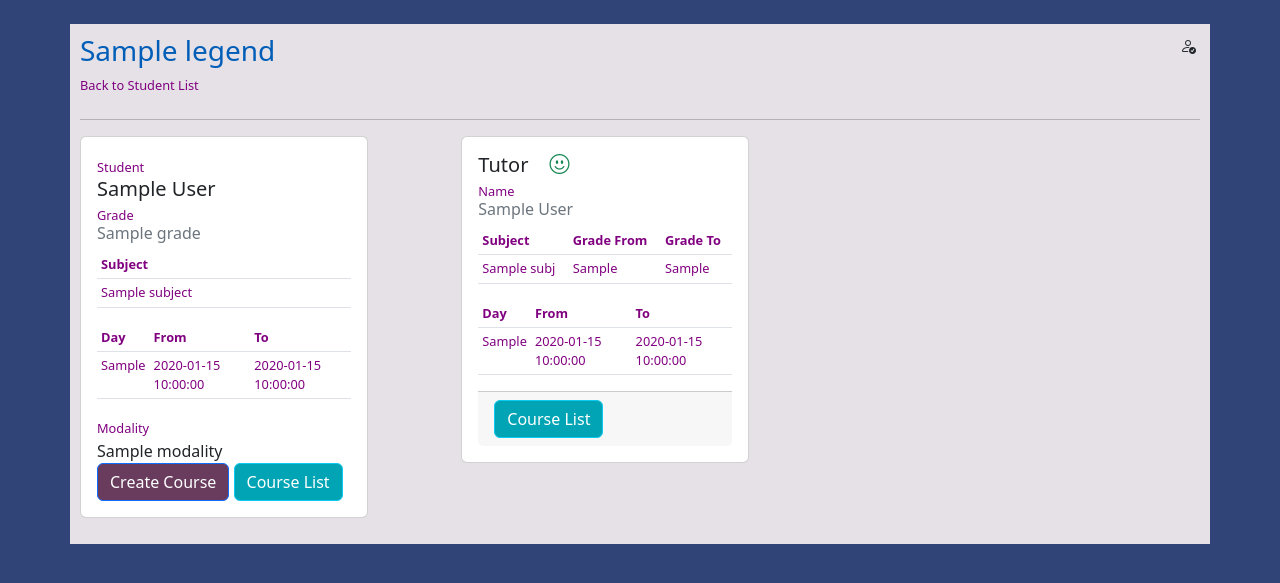
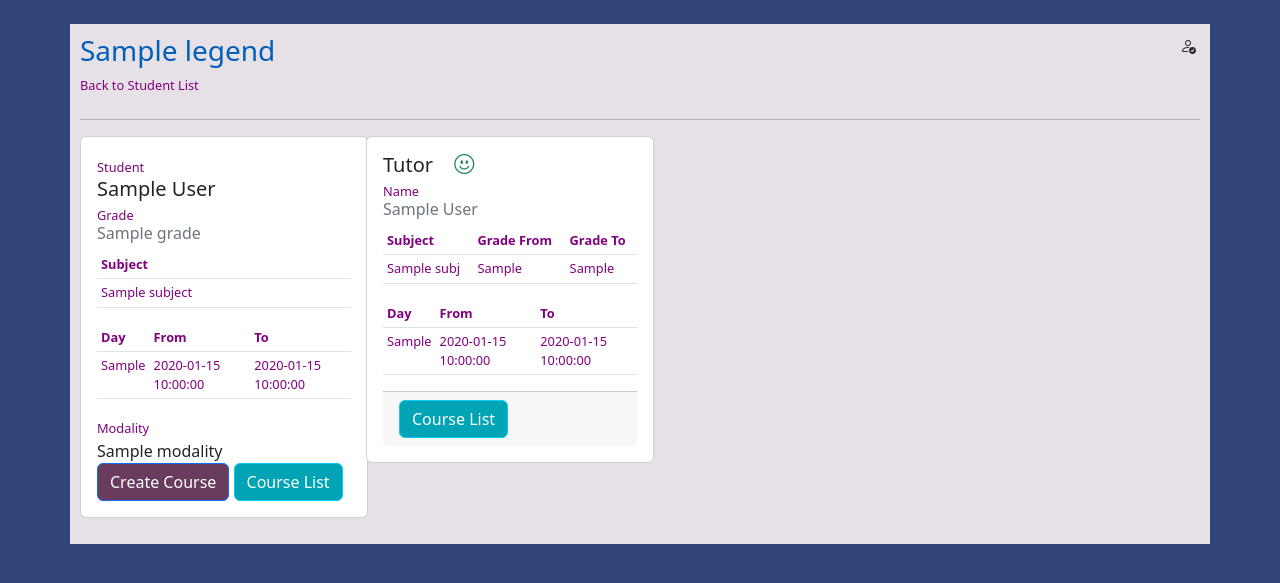
Before and after one commit to gbedad/final-project-di, a Python web app: template app/templates/admin/adequate_tutor_for_student.html in a window 1280 px wide. Shown: the part 64-647 px from the top of the page. Run offline with Jinja, Linux system fonts and the light colour scheme; the template is opened without the code that fills it: most values are stand-ins (such as "Sample title", 1, 10 or a date in 2020); form fields are guessed from the names that the template uses; some libraries are stand-ins or nearby versions; some web fonts are replaced.

Commit message:
improve adequate tutor for student view

```diff
--- a/app/templates/admin/adequate_tutor_for_student.html
+++ b/app/templates/admin/adequate_tutor_for_student.html
@@ -9,7 +9,7 @@
 </div>
 <hr>
 <div class="row mb-3">
-  <div class="col-4">
+  <div class="col-3">
       <div class="card" style="width: 18rem;">
         <div class="card-body">
     <h5 class="card-title"><span class="desc mb-0">Student</span><br>{{student.first_name}} {{student.last_name}}</h5>
@@ -54,7 +54,7 @@
 
   </div>
 
-  <div class="col-8">
+  <div class="col-9">
     <div class="row row-cols-1 row-cols-md-2 g-4">
         {% if not data %}
         <div class="card" style="width: 18rem;">
@@ -68,7 +68,7 @@
 
       {% for tutor in data %}
         <div class="col">
-        <div class="card h-100" style="width: 18rem;">
+        <div class="card h-100" style="max-width: 18rem;">
             <div class="card-body">
             <h5 class="card-title">Tutor <i class="bi bi-emoji-smile ms-3 text-success"></i></h5>
             <h6 class="card-subtitle mb-2 text-muted"><span class="desc mb-0">Name</span><br>{{ tutor.first_name }} {{ tutor.last_name }}</h6>
```
